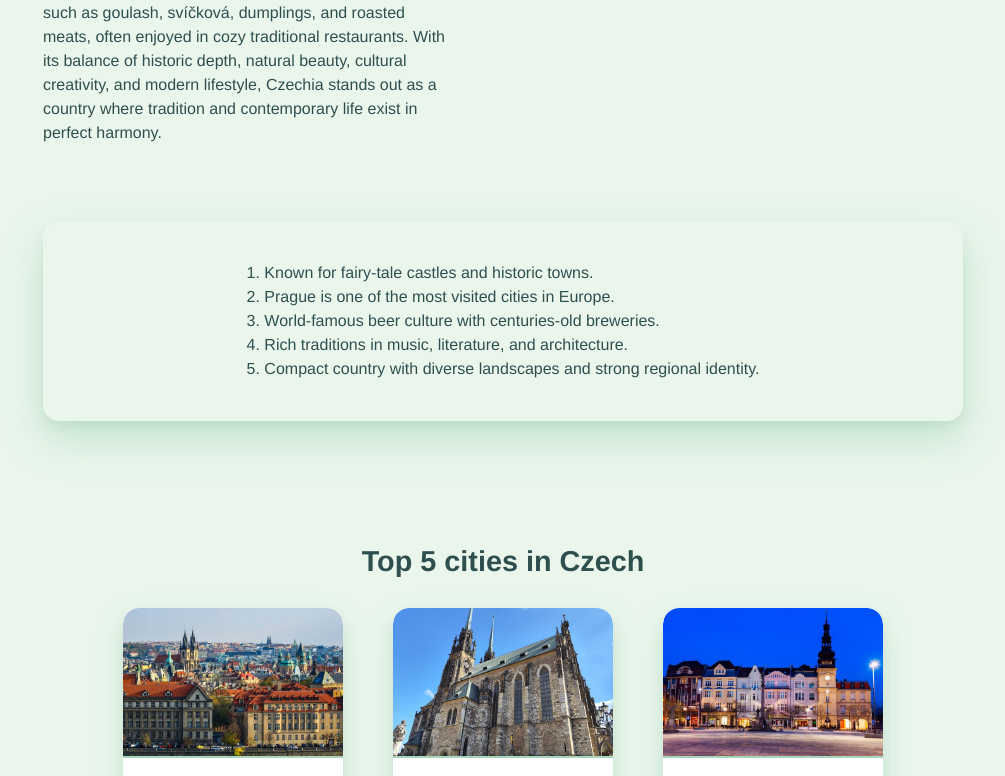
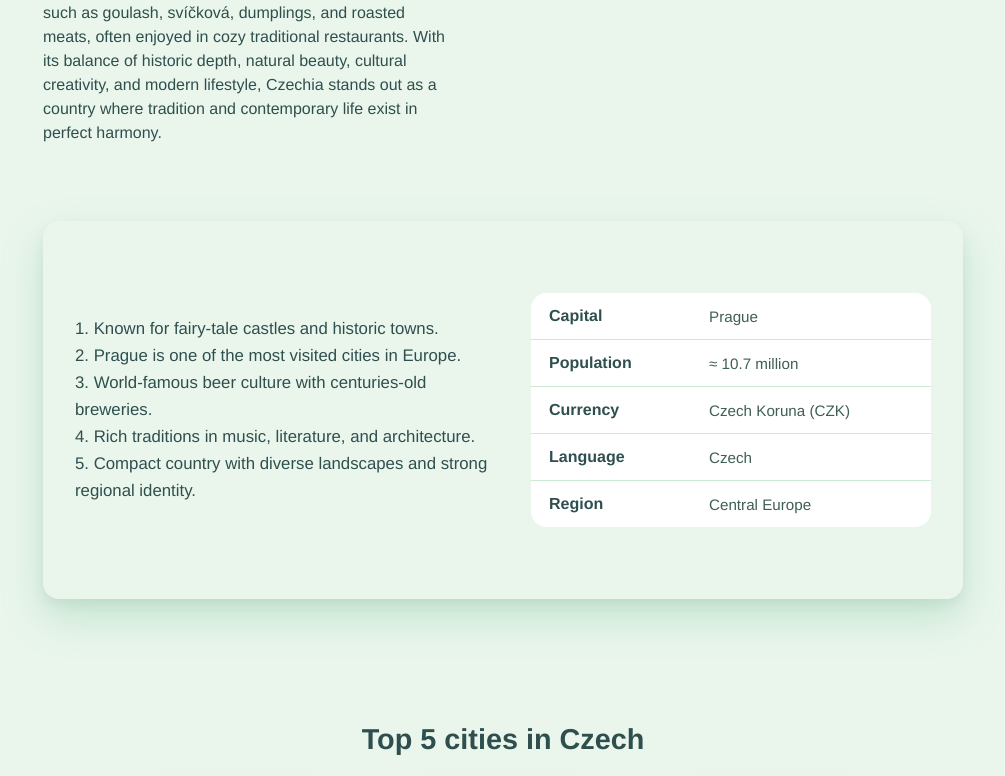
Before and after one commit to Vladyslav1728/VUE_Website, a Vue app: page /destination/czech in a window 1280 px wide. Shown: the part 655-1431 px from the top of the page, without its empty margins (137-1142 px from the left). Built offline with nearby package versions, Linux system fonts and the light colour scheme.

Commit message:
Table component

```diff
--- /dev/null
+++ b/src/components/Table.vue
@@ -0,0 +1,63 @@
+<template>
+  <div class="table-wrapper">
+    <table class="info-table">
+      <tbody>
+      <tr v-for="(value, key) in data" :key="key">
+        <th>{{ key }}</th>
+        <td>{{ value }}</td>
+      </tr>
+      </tbody>
+    </table>
+  </div>
+</template>
+
+
+
+<script>
+export default {
+  name: "Table",
+  props: {
+    data: {
+      type: Object,
+      required: true
+    }
+  }
+}
+</script>
+
+
+
+<style scoped>
+.table-wrapper {
+  display: flex;
+  justify-content: center;
+  margin: 40px 0;
+}
+.info-table {
+  width: 100%;
+  max-width: 600px;
+  min-width: 400px;
+  border-collapse: collapse;
+  background: #ffffff;
+  border-radius: 16px;
+  overflow: hidden;
+
+}
+.info-table th, .info-table td {
+  padding: 14px 18px;
+  text-align: left;
+}
+.info-table th {
+  background: #ffffff;
+  color: #2f4f4f;
+  font-weight: 700;
+  width: 40%;
+}
+.info-table td {
+  color: #3f5f55;
+  font-size: 0.95rem;
+}
+.info-table tr:not(:last-child) {
+  border-bottom: 1px solid #cce9d3;
+}
+</style>
--- a/src/data.json
+++ b/src/data.json
@@ -7,6 +7,13 @@
       "id": 1,
       "description": "Ukraine is the largest country entirely in Europe, boasting a remarkable variety of landscapes that stretch from the majestic Carpathian Mountains in the west to the serene Black Sea coast in the south. Kyiv, the capital, is a vibrant city where golden-domed churches, historic monasteries, and bustling markets coexist with modern art galleries, theaters, and lively nightlife. Lviv, a cultural gem, captivates visitors with its charming old town, cobblestone streets, thriving coffee culture, and numerous festivals celebrating art and music. Odesa, the historic port city, enchants with its sunny beaches, eclectic architecture blending French, Italian, and Russian influences, and a rich maritime heritage. Ukraine is home to fertile plains and is one of the world’s largest grain exporters, while its folk traditions, colorful festivals, and music reflect centuries of rich cultural heritage. Ukrainian cuisine offers hearty and flavorful dishes such as borscht, varenyky, salo, and traditional pastries. The Carpathians provide breathtaking opportunities for hiking, skiing, and nature exploration, while Chernivtsi and Kamianets-Podilskyi impress visitors with medieval charm and historical architecture. From cozy village traditions to cosmopolitan cities, Ukraine combines history, culture, gastronomy, and natural beauty into a truly unforgettable travel experience.",
       "facts": "1. The largest country located entirely in Europe.\n2. Known for fertile lands and being one of the world’s top grain exporters.\n3. Rich cultural heritage with traditional music, dance, and festivals.\n4. Home to diverse landscapes including mountains, plains, and the Black Sea coast.\n5. Famous for hospitality, strong national identity, and historic cities.",
+      "factsTable": {
+        "Capital": "Kyiv",
+        "Population": "≈ 41 million",
+        "Currency": "Hryvnia (UAH)",
+        "Language": "Ukrainian",
+        "Region": "Eastern Europe"
+      },
       "experiences": [
         {
           "name": "Kyiv",
@@ -47,6 +54,13 @@
       "id": 2,
       "description": "Slovakia is a picturesque Central European country celebrated for its medieval castles, rolling mountains, lush forests, and charming villages. Bratislava, the capital, rests elegantly along the Danube River, offering cobbled streets, historic squares, and a vibrant cultural life with cafes, galleries, and festivals. The High Tatras provide breathtaking scenery, perfect for skiing, hiking, climbing, and wildlife observation, with peaks, valleys, and alpine lakes that attract nature lovers year-round. Slovak villages preserve centuries-old traditions, folk music, colorful festivals, and crafts, giving visitors a glimpse of authentic cultural heritage. The cuisine is hearty and flavorful, including bryndzové halušky, goulash, smoked meats, and regional pastries. Košice, Trnava, and Banská Štiavnica stand out for their Gothic and Baroque architecture, historical significance, and lively cultural events. Visitors can explore unique geological formations such as Dobšinská Ice Cave and marvel at wooden churches that are UNESCO World Heritage sites. Slovakia is a country where natural beauty, outdoor adventure, history, and vibrant traditions converge, offering an enriching experience for travelers of all ages.",
       "facts": "1. Home to more than 100 castles and castle ruins.\n2. Features the High Tatras, the smallest high mountain range in the world.\n3. Rich folk traditions preserved in villages and festivals.\n4. Known for wooden churches and UNESCO heritage sites.\n5. Offers excellent hiking, skiing, and outdoor activities.",
+      "factsTable": {
+        "Capital": "Bratislava",
+        "Population": "≈ 5.4 million",
+        "Currency": "Euro (EUR)",
+        "Language": "Slovak",
+        "Region": "Central Europe"
+      },
       "experiences": [
         {
           "name": "Bratislava",
@@ -87,6 +101,13 @@
       "id": 3,
       "description": "Romania, located in Eastern Europe, is a land of breathtaking diversity, featuring the Carpathian Mountains, rolling hills, dense forests, the Danube Delta, and the picturesque Black Sea coast. Bucharest, the capital, combines monumental architecture such as the Palace of the Parliament with vibrant street life, cafes, museums, and a bustling nightlife. Transylvania enchants with medieval castles, fortified churches, folklore, and legends, including the world-famous Dracula myth. Brașov, Sibiu, and Cluj-Napoca offer charming historic squares, architectural beauty, cultural events, and a welcoming atmosphere. Romania’s folk traditions are rich in music, dance, crafts, and seasonal festivals. The Danube Delta, a UNESCO World Heritage site, features extraordinary biodiversity, including rare bird species and aquatic life. Maramureș is famed for its wooden churches and traditional villages, while Constanța provides sandy beaches, seaside culture, and maritime history. The Carpathians offer opportunities for hiking, skiing, and wildlife observation. Romania elegantly blends natural beauty, rich history, vibrant urban life, and folk culture into a truly captivating destination for travelers.",
       "facts": "1. Famous for Transylvania and medieval castles.\n2. Home to the Carpathian Mountains and rich wildlife.\n3. The Danube Delta is a UNESCO World Heritage site.\n4. Strong folk traditions in music, crafts, and festivals.\n5. Diverse landscapes from mountains to the Black Sea coast.",
+      "factsTable": {
+        "Capital": "Bucharest",
+        "Population": "≈ 19 million",
+        "Currency": "Romanian Leu (RON)",
+        "Language": "Romanian",
+        "Region": "Eastern Europe"
+      },
       "experiences": [
         {
           "name": "Bucharest",
@@ -127,6 +148,13 @@
       "id": 4,
       "description": "Poland, located in the heart of Central Europe, is a country with a deep historical legacy, strong national identity, and a rich cultural landscape shaped by centuries of change. Warsaw, the capital city, is a powerful symbol of resilience, where modern skyscrapers stand alongside the meticulously reconstructed Old Town, telling the story of destruction and rebirth after World War II. The city offers world-class museums, theaters, green parks, and a dynamic cultural and business scene. Kraków, one of Europe’s most beautiful historic cities, captivates visitors with its medieval market square, Wawel Castle, Jewish quarter of Kazimierz, and a vibrant academic and artistic atmosphere. Polish culture is deeply rooted in music, literature, science, and strong family traditions. Festivals, historical reenactments, and folk celebrations are held throughout the year. Polish cuisine is hearty and comforting, featuring dishes such as pierogi, bigos, żurek, and traditional pastries, often prepared according to regional recipes passed down through generations. Wrocław, known as the city of a hundred bridges, charms visitors with canals, colorful townhouses, and lively squares, while Zakopane, nestled in the mountains, preserves highlander traditions, wooden architecture, and folk music. Poland offers a harmonious blend of history, nature, tradition, and modern urban life, making it a diverse and rewarding destination for travelers.",
       "facts": "1. One of Europe’s most historically resilient nations.\n2. Home to ancient forests like Białowieża, habitat of wild bison.\n3. Strong cultural traditions in music, literature, and science.\n4. Known for hearty traditional cuisine such as pierogi and bigos.\n5. Features both modern cities and well-preserved medieval towns.",
+      "factsTable": {
+        "Capital": "Warsaw",
+        "Population": "≈ 38 million",
+        "Currency": "Polish Złoty (PLN)",
+        "Language": "Polish",
+        "Region": "Central Europe"
+      },
       "experiences": [
         {
           "name": "Warsaw",
@@ -167,6 +195,13 @@
       "id": 5,
       "description": "Czechia is a captivating Central European country renowned for its fairy-tale castles, historic towns, and deep cultural traditions. Prague, the capital city, is often described as an open-air museum, where Gothic cathedrals, Baroque palaces, and medieval streets create an unforgettable atmosphere. Landmarks such as the Charles Bridge, Old Town Square, and Prague Castle are complemented by lively cafes, jazz clubs, galleries, and a thriving contemporary cultural scene. The Vltava River winds through the city, offering scenic views and romantic walks that reflect Prague’s timeless charm. The Czech landscape is varied and inviting, featuring mountain ranges, rolling hills, forests, rivers, and protected natural parks ideal for hiking, cycling, and relaxation. Bohemian and Moravian regions preserve strong folklore traditions, including music, dance, costumes, and seasonal festivals. Czech cuisine reflects the country’s history and climate, offering rich dishes such as goulash, svíčková, dumplings, and roasted meats, often enjoyed in cozy traditional restaurants. With its balance of historic depth, natural beauty, cultural creativity, and modern lifestyle, Czechia stands out as a country where tradition and contemporary life exist in perfect harmony.",
       "facts": "1. Known for fairy-tale castles and historic towns.\n2. Prague is one of the most visited cities in Europe.\n3. World-famous beer culture with centuries-old breweries.\n4. Rich traditions in music, literature, and architecture.\n5. Compact country with diverse landscapes and strong regional identity.",
+      "factsTable": {
+        "Capital": "Prague",
+        "Population": "≈ 10.7 million",
+        "Currency": "Czech Koruna (CZK)",
+        "Language": "Czech",
+        "Region": "Central Europe"
+      },
       "experiences": [
         {
           "name": "Prague",
--- a/src/views/DestinationView.vue
+++ b/src/views/DestinationView.vue
@@ -9,8 +9,14 @@
     </div>
 
     <div class="destination-facts">
-      <p class="text-secondary">{{ destination.facts }}</p>
+      <div class="facts-text">
+        <p class="text-secondary">{{ destination.facts }}</p>
+      </div>
+      <div class="facts-table">
+        <Table :data="destination.factsTable" />
+      </div>
     </div>
+
 
     <div class="experiences">
       <h2>Top 5 cities in {{ destination.name }}</h2>
@@ -30,11 +36,13 @@
 
 <script>
 import ExperienceCard from "@/components/ExperienceCard.vue"
+import TheFooter from "@/components/TheFooter.vue";
+import Table from "@/components/Table.vue";
 import data from "@/data.json"
 export default {
   name: "DestinationView",
   props: ['slug'],
-  components: { ExperienceCard },
+  components: { TheFooter, ExperienceCard, Table },
   data() { // 1 krat
     return {
       destination: null
@@ -72,18 +80,30 @@ export default {
 }
 .destination-facts {
   display: flex;
-  justify-content: center;
+  gap: 40px;
   align-items: center;
+  justify-content: space-between;
+  max-width: 1050px;
   margin: 60px auto;
-  padding: 24px 32px;
+  padding: 32px;
   background: #eaf6ec;
   border-radius: 16px;
-  box-shadow: 0 18px 40px rgba(76, 175, 122, 0.25), 0 6px 12px rgba(0, 0, 0, 0.05);
+  box-shadow: 0 18px 40px rgba(76, 175, 122, 0.25),
+  0 6px 12px rgba(0, 0, 0, 0.05);
   white-space: pre-line;
-  line-height: 1.5;
+  transition: transform 0.3s ease, box-shadow 0.3s ease;
+}
+.facts-text {
+  flex: 1 1 60%;
   color: #2f4f4f;
-  font-weight: 500;
-  transition: transform 0.3s ease, box-shadow 0.3s ease;
+  font-size: 1.05rem;
+  line-height: 1.6;
+  min-width: 200px;
+}
+.facts-table {
+  flex: 1 1 40%;
+  display: flex;
+  justify-content: flex-end;
 }
 .destination-facts:hover {
   transform: translateY(-4px);
```
